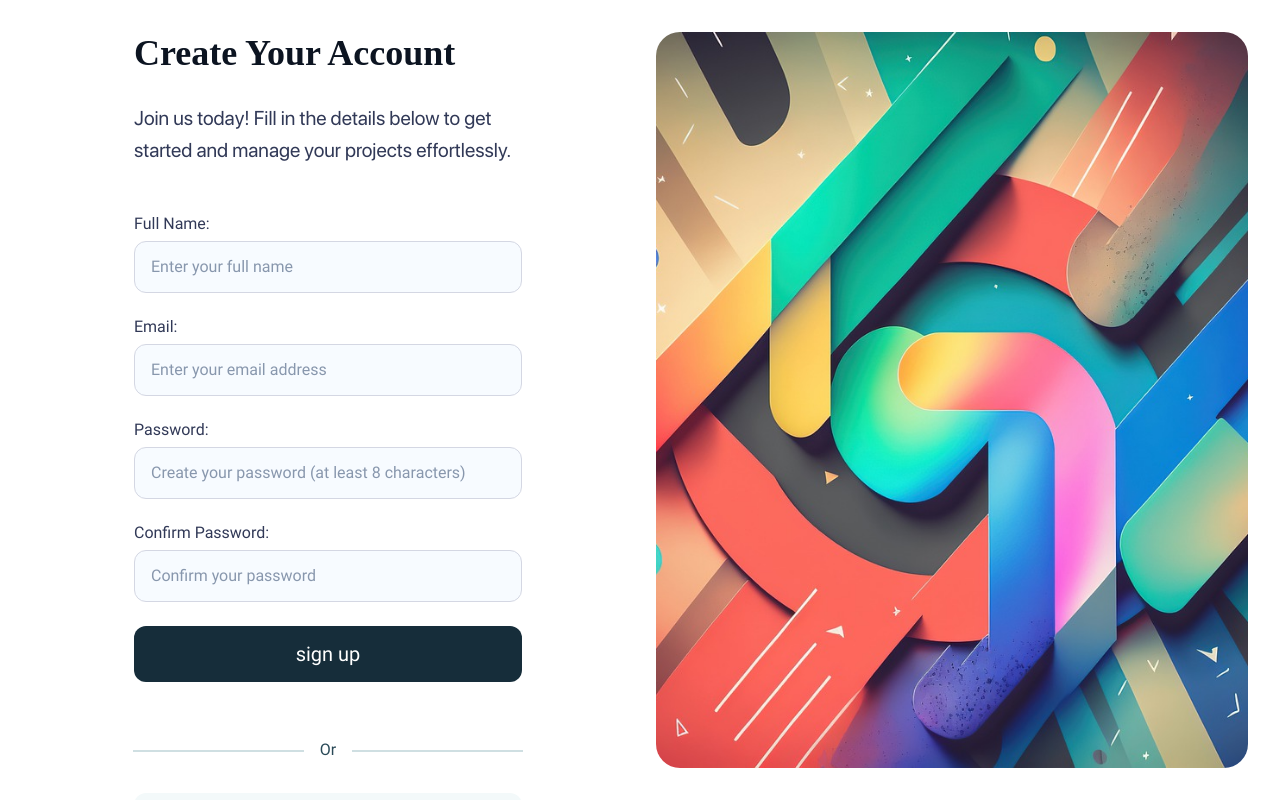
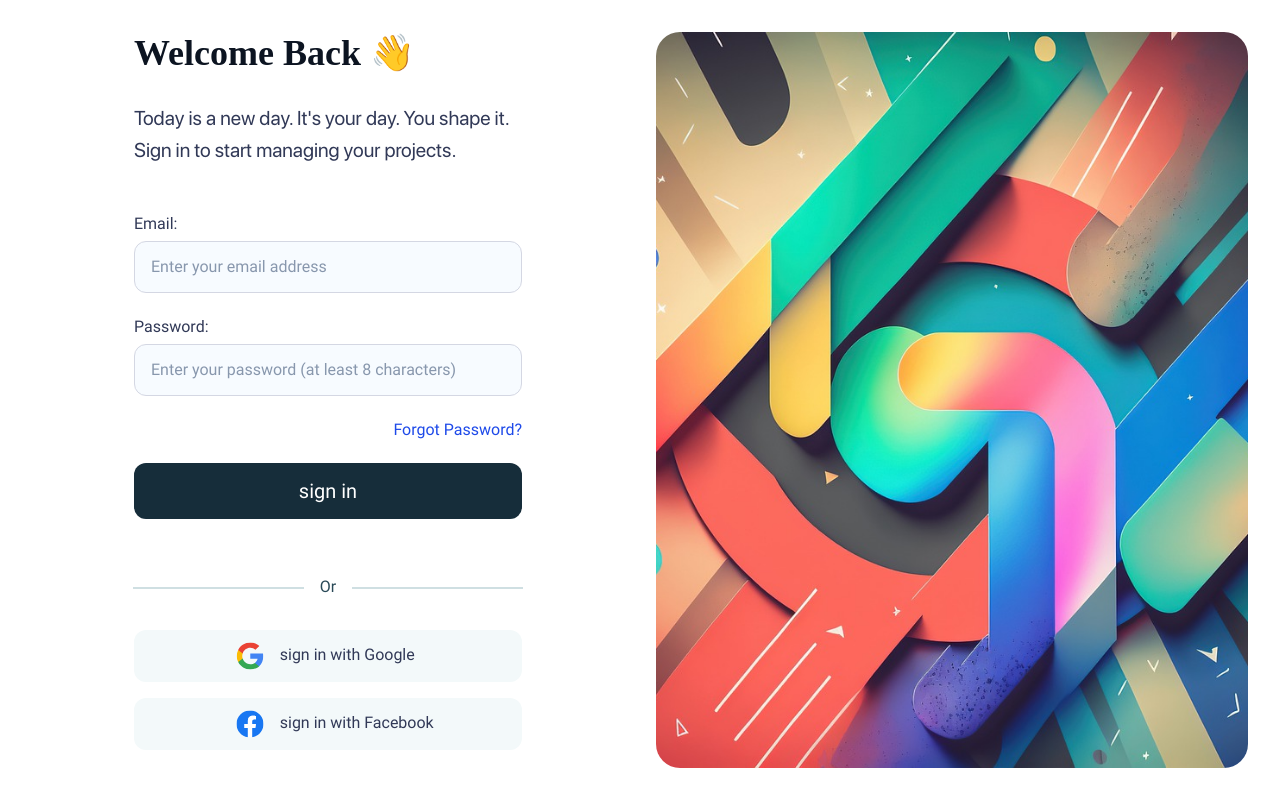
Before and after one commit to younesRekik15/loginPage-community_reactVersion, a React (Vite) app: page / in a window 1280 px wide. Shown: the top 800 px of the page. Built offline with nearby package versions, Linux system fonts and the light colour scheme; a web font is replaced by a local one.

Commit message:
changed the state of isSignIn from false to true

```diff
--- a/src/App.tsx
+++ b/src/App.tsx
@@ -4,7 +4,7 @@ import Input from "./components/Input/Input";
 import { useState } from "react";
 
 const App = () => {
-  const [isSignIn, setIsSignIn] = useState(false);
+  const [isSignIn, setIsSignIn] = useState(true);
   const toggle = () => {
     setIsSignIn(!isSignIn);
   };
@@ -83,9 +83,9 @@ const App = () => {
               <span className="or">
                 <span>Or</span>
                 {isSignIn ? (
-                  <span className="small-screen-only">sign in with</span>
+                  <span className="small-screen-only"> sign in with</span>
                 ) : (
-                  <span className="small-screen-only">sign up with</span>
+                  <span className="small-screen-only"> sign up with</span>
                 )}
               </span>
             </div>
```
